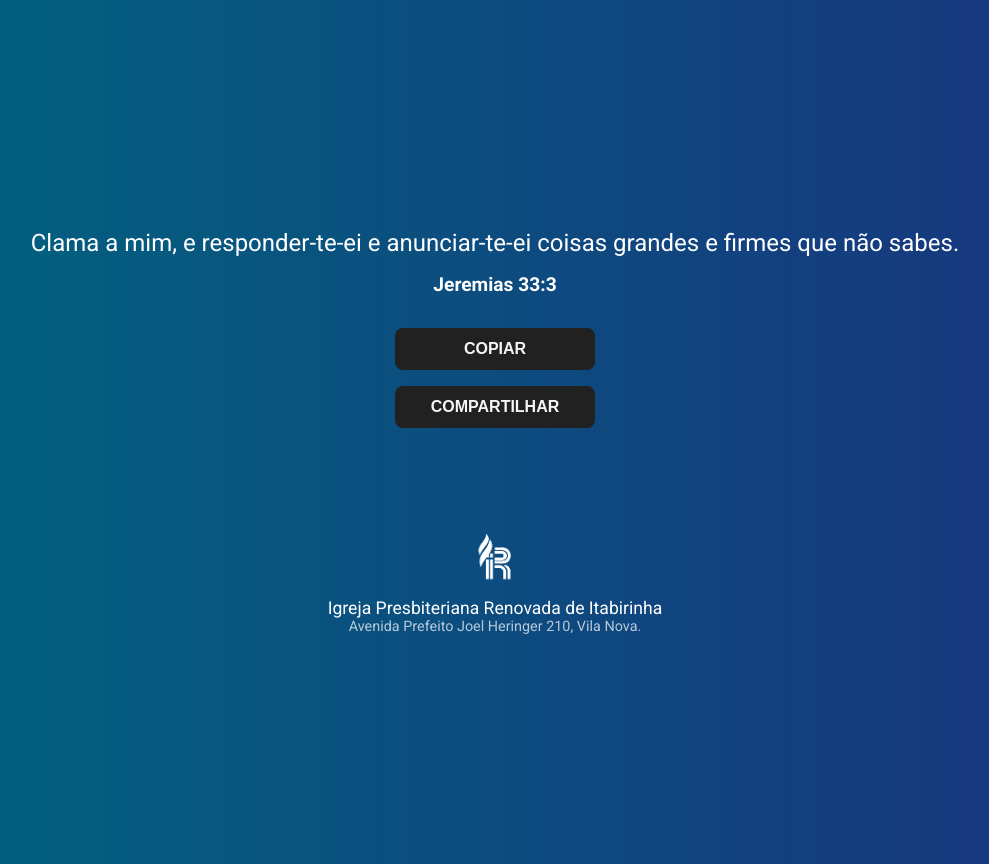
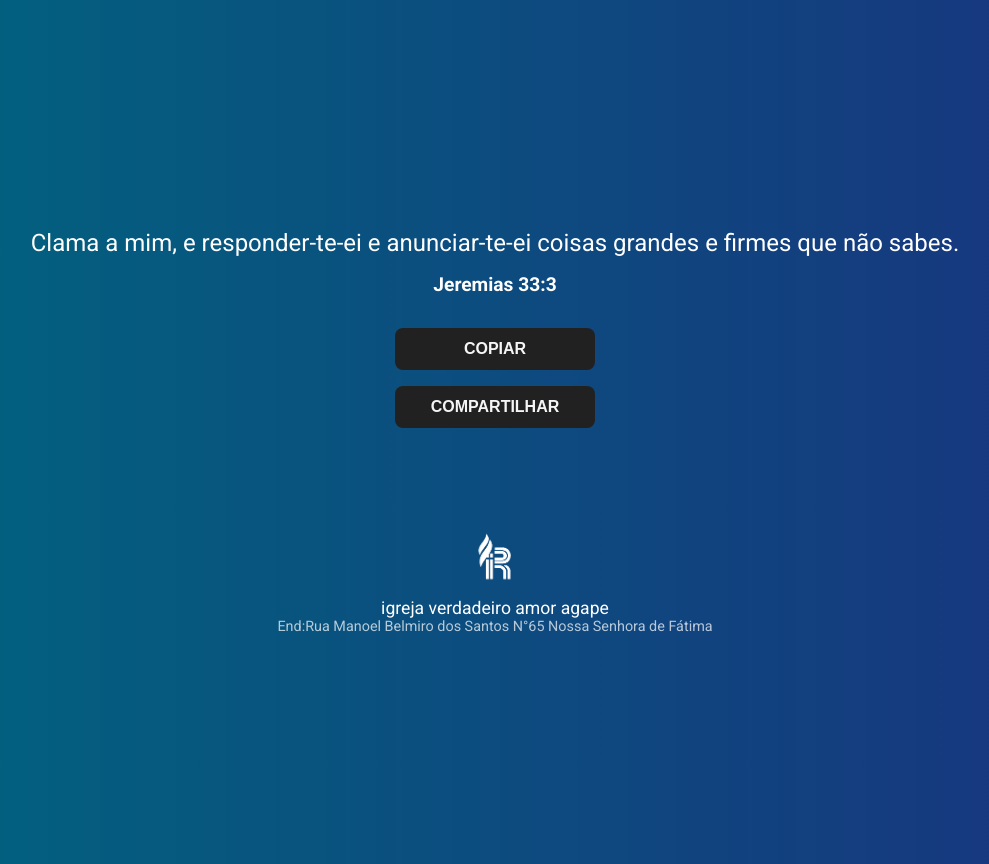
Before and after one commit to verdadeiroamor/biblesverses, a plain HTML site: page index.html in a window 1280 px wide. Shown: the whole page, without its empty margins (145-1134 px from the left). Drawn offline with Linux system fonts and the light colour scheme.

Commit message:
Update index.html

```diff
--- a/index.html
+++ b/index.html
@@ -92,11 +92,11 @@
             <!-- Parte que deve ser personalizada -->
         <footer class="church-info" style="margin-top: 0px; font-size: 1.1rem; text-align: center; color: #ffffff;">
         	<!-- Adicione abaixo o nome da sua igreja -->
-            Igreja Presbiteriana Renovada de Itabirinha
+igreja verdadeiro amor agape
         </footer>
         <footer class="church-info" style="margin-top: 0px; font-size: 0.9rem; text-align: center; color: #ffffff; opacity: 0.7;">
             <!-- Adicione abaixo o endereço da sua igreja -->
-            Avenida Prefeito Joel Heringer 210, Vila Nova.
+End:Rua Manoel Belmiro dos Santos N°65 Nossa Senhora de Fátima
         </footer>
     </div>
 
```
